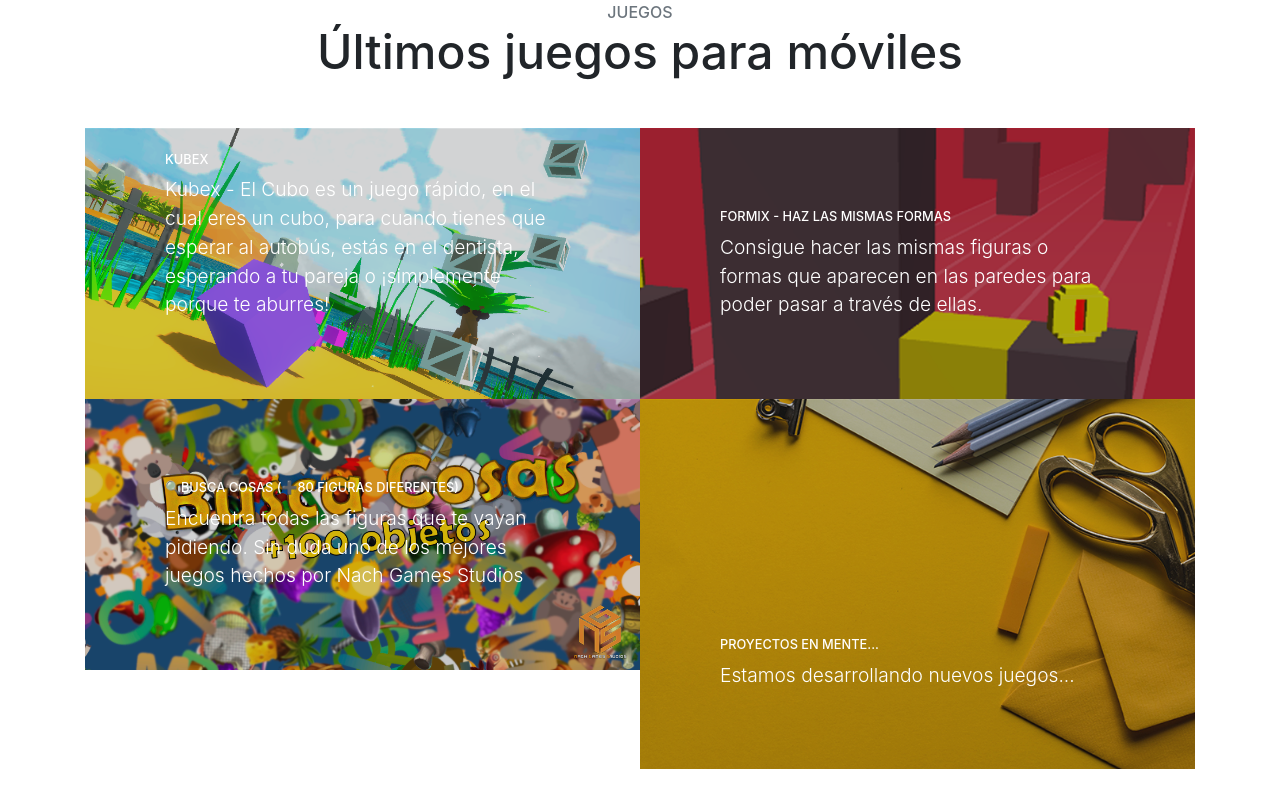
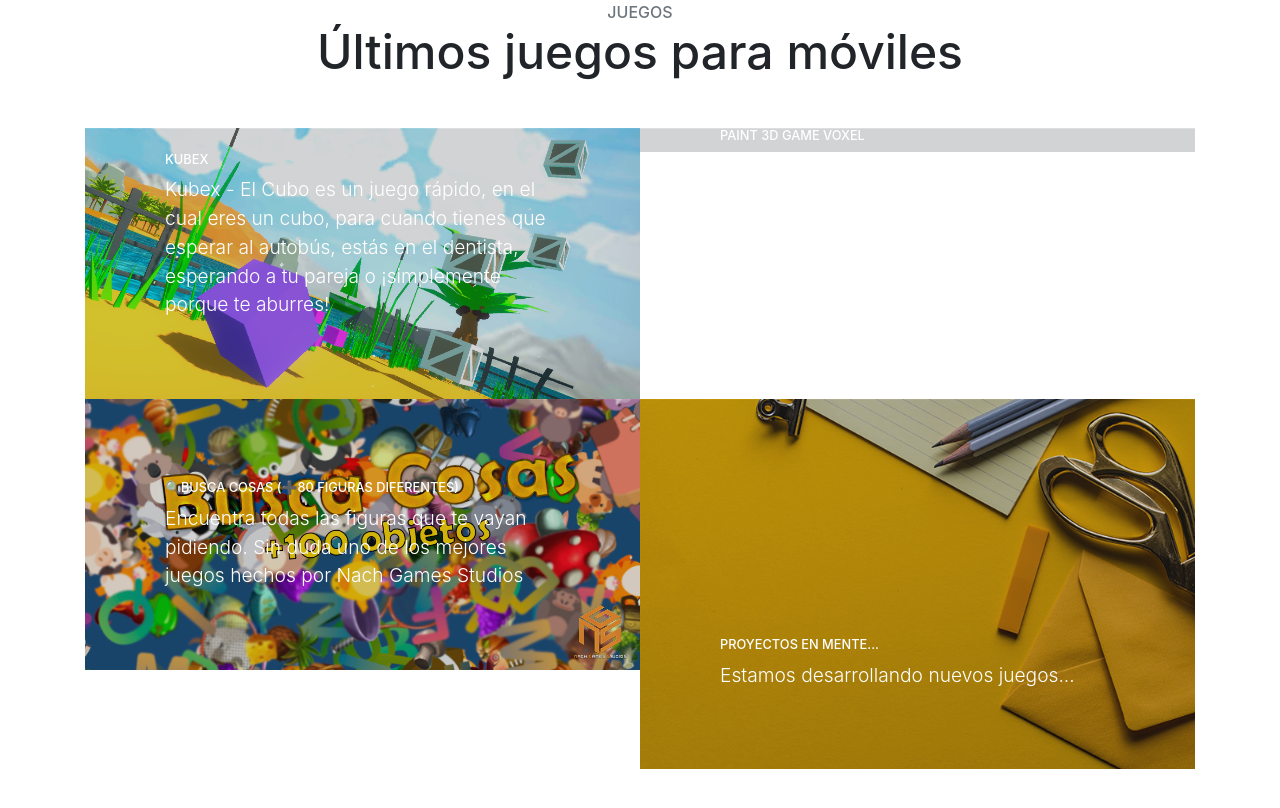
Before and after one commit to NachGamesStudios/NachGamesStudios, a website with bundled scripts: page index.html in a window 1280 px wide. Shown: the part 1379-2187 px from the top of the page. Built offline with nearby package versions, Linux system fonts and the light colour scheme.

Commit message:
Add files via upload

```diff
--- a/index.html
+++ b/index.html
@@ -93,14 +93,14 @@
             </a>
           </div>
           <div class="col-lg-6">
-            <a class="portfolio-item" href="https://play.google.com/store/apps/details?id=com.NachGamesStudios.Formix.HazLasMismasFormas">
+            <a class="portfolio-item" href="https://play.google.com/store/apps/details?id=com.NGS.Paint3DVoxel">
               <span class="caption">
                 <span class="caption-content">
-                  <h2>Formix - Haz las mismas formas</h2>
-                  <p class="mb-0">Consigue hacer las mismas figuras o formas que aparecen en las paredes para poder pasar a través de ellas.</p>
+                  <h2>Paint 3D Game Voxel </h2>
+                  <p class="mb-0">Colorea modelos en 3d hechos con cubos de estilo Voxel siguiendo los números.</p>
                 </span>
               </span>
-              <img class="img-fluid" src="img/thumb-p2.png" alt="">
+              <img class="img-fluid" src="" alt="">
             </a>
           </div>
           <div class="col-lg-6">
```
Also changed, not shown: 1 other file.
